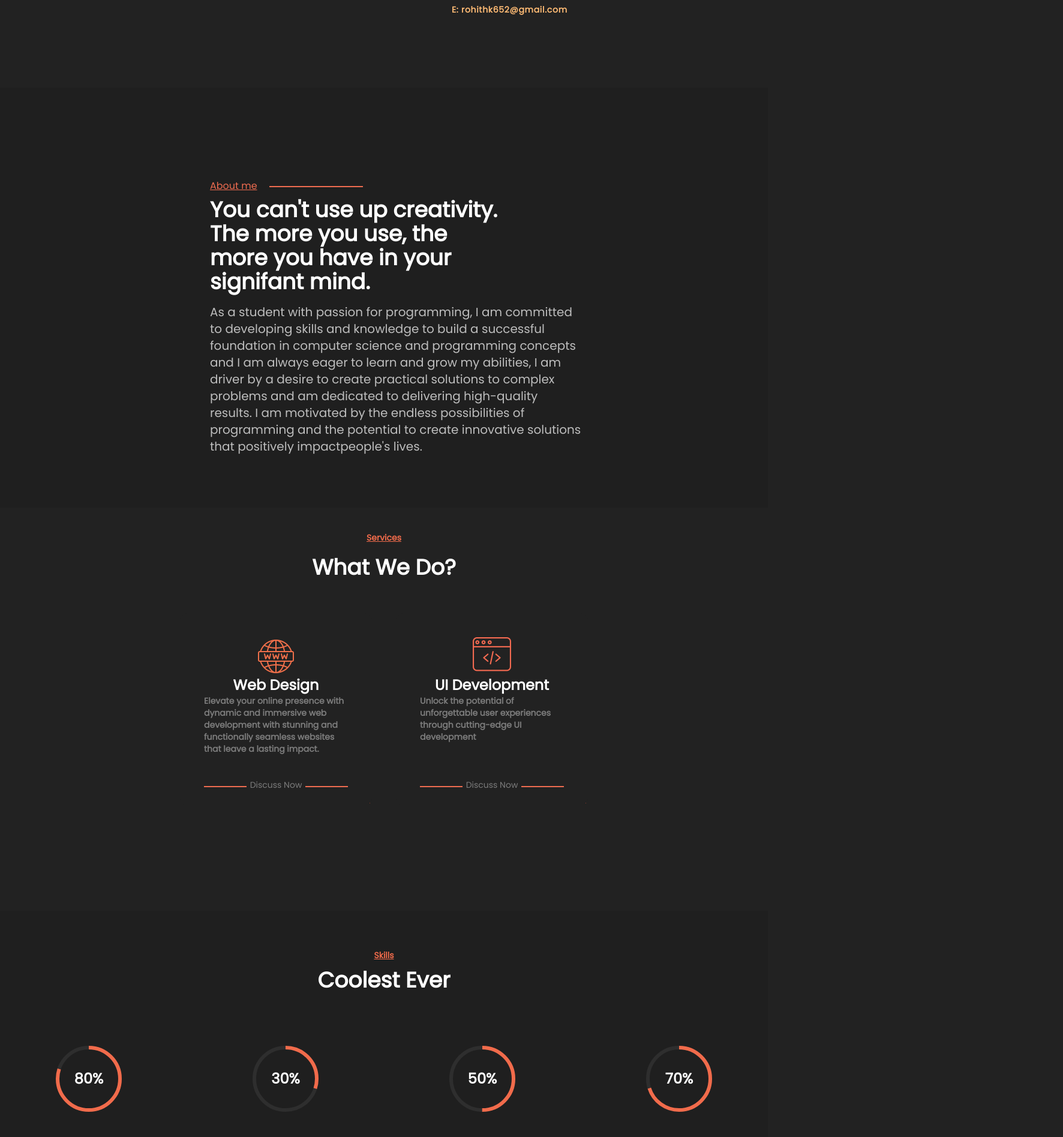
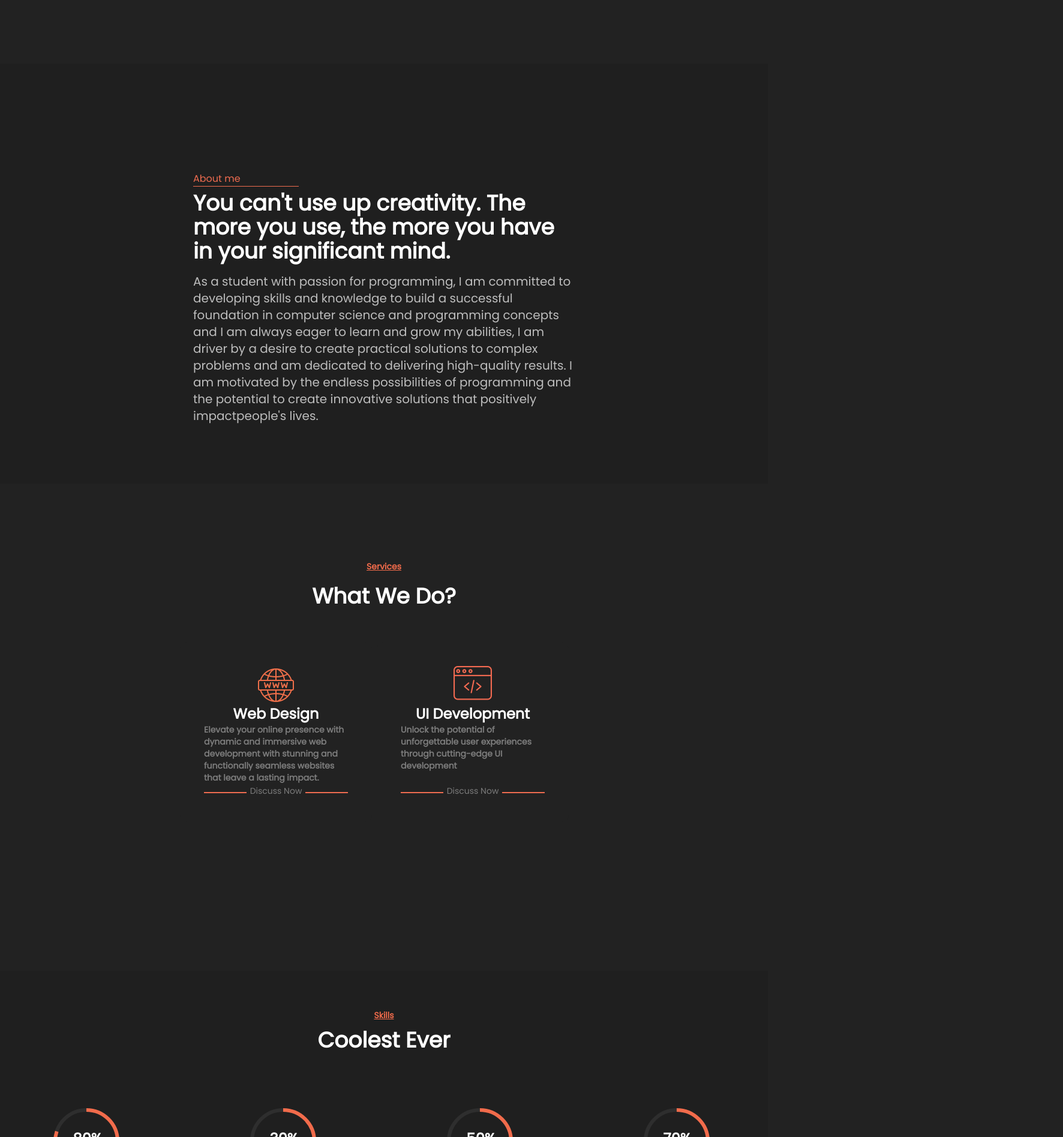
Before and after one commit to Rohithk2003/portfolio, a Next.js app: page / in a window 1280 px wide. Shown: the part 618-2513 px from the top of the page at 60% size, 1772 px wide, since content can reach past the window. Built offline with nearby package versions, Linux system fonts and the light colour scheme.

Commit message:
-fixed bug issue related to about page

```diff
--- a/components/about.tsx
+++ b/components/about.tsx
@@ -1,21 +1,21 @@
 export default function About() {
     return (
         <div id={"about"}
-             className={"h-[700px] pl-10 pt-0 pb-4  overflow-hidden bg-[#1f1f1f] flex flex-wrap justify-start mt-10 md:justify-center"}>
-            <div className={"w-1/2 max-h-1/2 mt-10  xl:mt-20 flex flex-col justify-center flex-wrap "}>
-                <div className={"w-full mb-2 flex flex-row"}>
-                    <h4 className={"text-[#ef6c50] underline"}>About me </h4>
-                    <div className={"w-44 flex justify- center align-middle   text-[#ef6c50]"}>
-                        <hr className={"w-full h-[2px] border-0 mt-3 ml-5 bg-[#ef6c50] text-[#ef6c50]"}/>
+             className={"h-[700px] p-1 overflow-hidden bg-[#1f1f1f] flex flex-wrap justify-start mt-10 md:justify-center"}>
+            <div className={"w-full md:w-1/2 max-h-1/2 mt-10  xl:mt-20 flex flex-col justify-center flex-wrap "}>
+                <div className={"w-full mb-2"}>
+                    <h4 className={"text-[#ef6c50] "}>About me </h4>
+                    <div className={"w-44   border-b border-b-[#ef6c50] text-[#ef6c50]"}>
+                        {/*<hr className={"w-full h-[2px] border-0 mt-3 ml-5 bg-[#ef6c50] text-[#ef6c50]"}/>*/}
                     </div>
                 </div>
                 <div className={"w-full text-md text-white"}>
-                    <div className={"  w-[400px] md:w-[500px] mb-4 font-bold text-4xl"}>
+                    <div className={"w-full mb-4 font-bold text-2xl md:text-4xl"}>
                         You {`can't`} use up creativity.
                         The more you use, the more
-                        you have in your signifant mind.
+                        you have in your significant mind.
                     </div>
-                    <div className={" text-xl text-[#bdbdbd]  w-full"}>
+                    <div className={"text-xl text-[#bdbdbd]  w-full"}>
                         As a student with passion for programming,
                         I am committed to developing skills and
                         knowledge to build a successful
--- a/components/footer.tsx
+++ b/components/footer.tsx
@@ -1,10 +1,11 @@
 export default function Footer() {
     return (
         <footer>
-            <div className={"flex flex-wrap flex-row justify-between w-full h-12 align-middle items-center p-10 pt-5"}>
-                <div className={"text-[#ef6c50] text-md max-w-1/2 "}>®2023 Rohith K. All rights reserved</div>
-                <div className={"flex flex-row max-w-1/2 gap-10 "}><span className={"text-white"}>Socials</span>
-                    <ul className={"flex justify-center gap-10"}>
+            <div className={"flex flex-wrap flex-row justify-between w-full h-24 align-middle items-center p-10 pt-5"}>
+                <div className={"text-[#ef6c50] text-md w-1/2 "}>®2023 Rohith K. All rights reserved</div>
+                <div className={"flex flex-row justify-end align-middle w-1/2 gap-10 "}>
+                    <div className={"w-64"}>
+                        <ul className={"flex justify-center "}>
                             <li><a href="https://twitter.com/Rohithk93208098"><i
                                 className={"fa fa-twitter fa-xl text-[#ef6c50]"}></i></a></li>
                             <li><a href={"https://www.instagram.com/r0hxth._/"}><i
@@ -16,6 +17,7 @@ export default function Footer() {
                         </ul>
                     </div>
                 </div>
+            </div>
         </footer>
     )
 }
--- a/components/main.tsx
+++ b/components/main.tsx
@@ -3,8 +3,8 @@ import profile from '../public/profile.jpg'
 
 export default function Main() {
     return (
-            <div id={"home"}
-                className={"w-full  h-max flex flex-wrap flex-row  bg-[#222222] "}>
+            <div id={" home"}
+                className={"h-max flex flex-wrap flex-row  bg-[#222222] "}>
                 <div
                     className={"xl:w-1/2 h-96 w-3/4 bg-[#222222] p-10 flex md:justify-start justify-center col-span-2 row-span-2"}>
                     <div>
@@ -20,10 +20,10 @@ export default function Main() {
                     </div>
                 </div>
                 <div
-                    className={"xl:w-1/2 w-full pl-10 md:p-20 mt-40 h-max  bg-[#222222] flex  justify-start md:justify-center align-middle flex-row "}>
+                    className={"xl:w-1/2 w-full p-2 md:p-20 mt-40 h-max  bg-[#222222] flex  justify-start md:justify-center align-middle flex-row "}>
                     <div className={"xl:w-max md:w-1/2 w-full h-max "}>
                         <div
-                            className={"text-4xl w-max  h-10 font-bold based-data text-white mb-10 overflow-hidden name-main-page "}>Hi,I
+                            className={"md:text-4xl text-2xl  w-max   h-10 font-bold based-data text-white overflow-hidden name-main-page "}>Hi,I
                             am Rohith Krishnan
                         </div>
                         <div className={"text-3xl w-80 font-bold based-data text-white  "}>Based in India,</div>
--- a/components/services.tsx
+++ b/components/services.tsx
@@ -19,26 +19,29 @@ export class ServiceCard extends Component<{ image_link: any, key: any, text: an
     render() {
         let {image_link, text, about, key} = this.props;
         return (
-            <div key={key}>
+            <div className={"relative w-72  h-[260px]"} key={key}>
                 <div
-                    className={"  z-[900] bg-[#222222] absolute w-80 p-10 h-80 hover:bg-black transition-all duration-300 rounded-xl  hover:translate-y-[-20px] hover:translate-x-[-20px]"}>
-                    <div className={" w-full h-16 grid place-items-center"}>
-                        <Image src={image_link} alt={"service"} width={64} height={64}/>
+                    className={"z-[900] bg-[#222222] absolute top-0 right-0  w-80 p-10 h-[300px] hover:bg-black transition-all duration-300 rounded-xl  hover:translate-y-[-50px] hover:translate-x-[-60px]"}>
+                    <div className={" grid place-items-center"}>
+                        <div className={"w-16 h-16"}>
+                            <Image src={image_link} alt={"service"} width={128} height={128}/>
+                        </div>
                     </div>
-                    <div className={"text-center text-2xl text-white font-extrabold w-full h-8"}>{text}</div>
-                    <div className={"text-[#7c7c7c] text-sm font-bold h-32 text-start  mb-3"}>{about}</div>
-                    <div className={"flex flex-row justify-center align-middle text-[#7c7c7c] text-sm h-24 "}>
+                    <div className={"text-center text-2xl text-white font-extrabold w-full "}>{text}</div>
+                    <div className={"text-[#7c7c7c] text-sm font-bold  text-start h-[90px]  mb-3"}>{about}</div>
+                    <div className={"flex flex-row justify-center align-middle text-[#7c7c7c] text-sm  "}>
                         <div className={"w-32 flex justify-center align-middle text-[#ef6c50]"}>
                             <hr className={"w-full h-[2px] border-0 mt-3  bg-[#ef6c50] text-[#ef6c50]"}/>
                         </div>
-                        <p className={"w-44 text-center  h-4"}> <a href={"mailto:rohithk652@gmail.com"}>Discuss Now</a></p>
+                        <p className={"w-44 text-center"}><a href={"mailto:rohithk652@gmail.com"}>Discuss Now</a></p>
                         <div className={"w-32 flex justify- center align-middle   text-[#ef6c50]"}>
                             <hr className={"w-full h-[2px] border-0 mt-3  bg-[#ef6c50] text-[#ef6c50]"}/>
                         </div>
                     </div>
                 </div>
-                <div className={"relative z-0 w-80 top-[24%] left-[24%] h-80"}>
-                    <div className={"w-0 h-0 z-0 border-t-[120px] border-t-transparent border-b-[120px] border-b-[#e84a28] border-l-[120px] border-l-transparent border-r-[120px] border-r-[#e84a28]"}></div>
+                <div className={"absolute bottom-0 right-0 z-0 "}>
+                    <div
+                        className={"w-0 h-0 z-0 border-t-[120px] border-t-transparent border-b-[120px] border-b-[#e84a28] border-l-[120px] border-l-transparent border-r-[120px] border-r-[#e84a28]"}></div>
                 </div>
             </div>
         )
@@ -47,10 +50,10 @@ export class ServiceCard extends Component<{ image_link: any, key: any, text: an
 
 export default function Services() {
     return (
-        <div className={" relative flex-row w-full h-max mt-10 pb-44 "} id={"services"}>
+        <div className={"  flex-row w-full h-full mb-72 mt-32 "} id={"services"}>
             <p className={"text-sm underline text-center text-[#f16b4b] font-extrabold w-full h-10"}>Services</p>
             <p className={"text-4xl  text-center text-white font-extrabold w-full h-24"}>What We Do?</p>
-            <div className={"flex flex-row justify-center gap-10 align-middle"}>
+            <div className={"flex w-full flex-wrap h-full flex-column justify-center gap-10 align-middle"}>
                 {services.map((service, index) => {
                     return (
                         <ServiceCard key={index} image_link={service.image_link} text={service.text}
--- a/components/skills.tsx
+++ b/components/skills.tsx
@@ -15,15 +15,14 @@ export class SkillsCard extends Component<{ key: any, percentage: any, text: any
     render() {
         let {text, key, percentage} = this.props;
         return (
-            <div key={key} className={"w-72 grid place-items-center h-full"}>
+            <div key={key} className={"w-72  grid place-items-center h-full"}>
                 <div className={"w-44 h-44 m-0 rounded-progress grid place-items-center"}>
                     <div
-                        className="flex justify-center align-middle m-0"
+                        className="absolute flex justify-center align-middle m-0"
                     >
                         <svg
-                            className="progress-ring"
-                            width="120"
-                            height="120">
+                            className="relative w-32 h-32 progress-ring"
+                            >
                             <circle
                                 className="progress-ring__circle "
                                 stroke="#2e2e2e"
@@ -46,7 +45,7 @@ export class SkillsCard extends Component<{ key: any, percentage: any, text: any
                                 cy="60"/>
                         </svg>
                     </div>
-                    <p className={"text-white absolute text-2xl font-extrabold"}>{percentage}%</p>
+                    <p className={"text-white relative left-[35%] top-[0px] text-2xl font-extrabold"}>{percentage}%</p>
                 </div>
                 <div className={"text-center text-white mt-1"}>{text}</div>
 
@@ -58,7 +57,7 @@ export class SkillsCard extends Component<{ key: any, percentage: any, text: any
 export default function Skills() {
     return (
         <div className={" bg-[#1f1f1f]  relative flex-row w-full h-max pb-44"} id={"skills"}>
-            <p className={"text-sm underline text-center pt-16 text-[#f16b4b] font-extrabold w-full h-24"}>Skills</p>
+            <p className={"text-sm underline text-center pt-16 text-[#f16b4b] font-extrabold w-full  h-24"}>Skills</p>
             <p className={"text-4xl  text-center text-white font-extrabold w-full h-24"}>Coolest Ever</p>
             <div className={"flex flex-row flex-wrap justify-center gap-10 align-middle"}>
                 {services.map((service, index) => {
--- a/styles/globals.css
+++ b/styles/globals.css
@@ -9,12 +9,11 @@
 * {
     margin: 0;
     padding: 0;
+    width: 100%;
     box-sizing: border-box;
     font-family: "Poppins", serif;
 }
-body {
-    min-width:800px;
-}
+
 nav {
     font-family: "Poppins", serif;
     background-color: #222222;
@@ -46,7 +45,7 @@ nav {
         width: 1%  ;
     }
     to {
-            width: 100%;
+            width: max-content;
     }
 }
 
```
Also changed, not shown: components/contact.tsx (+10 -59 lines), components/navbar.tsx (+6 -6 lines). Lines whose indentation alone changed are shown as unchanged.
